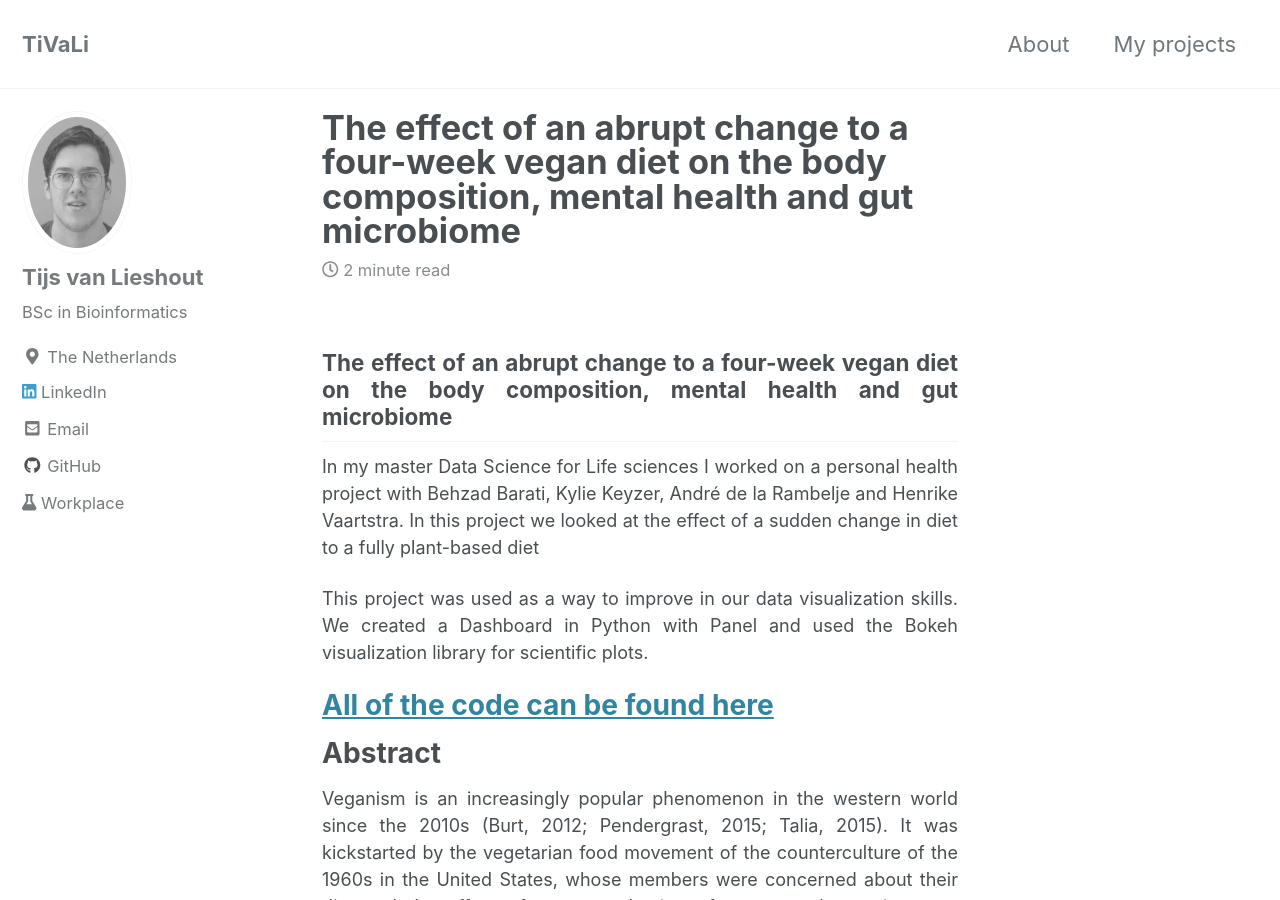
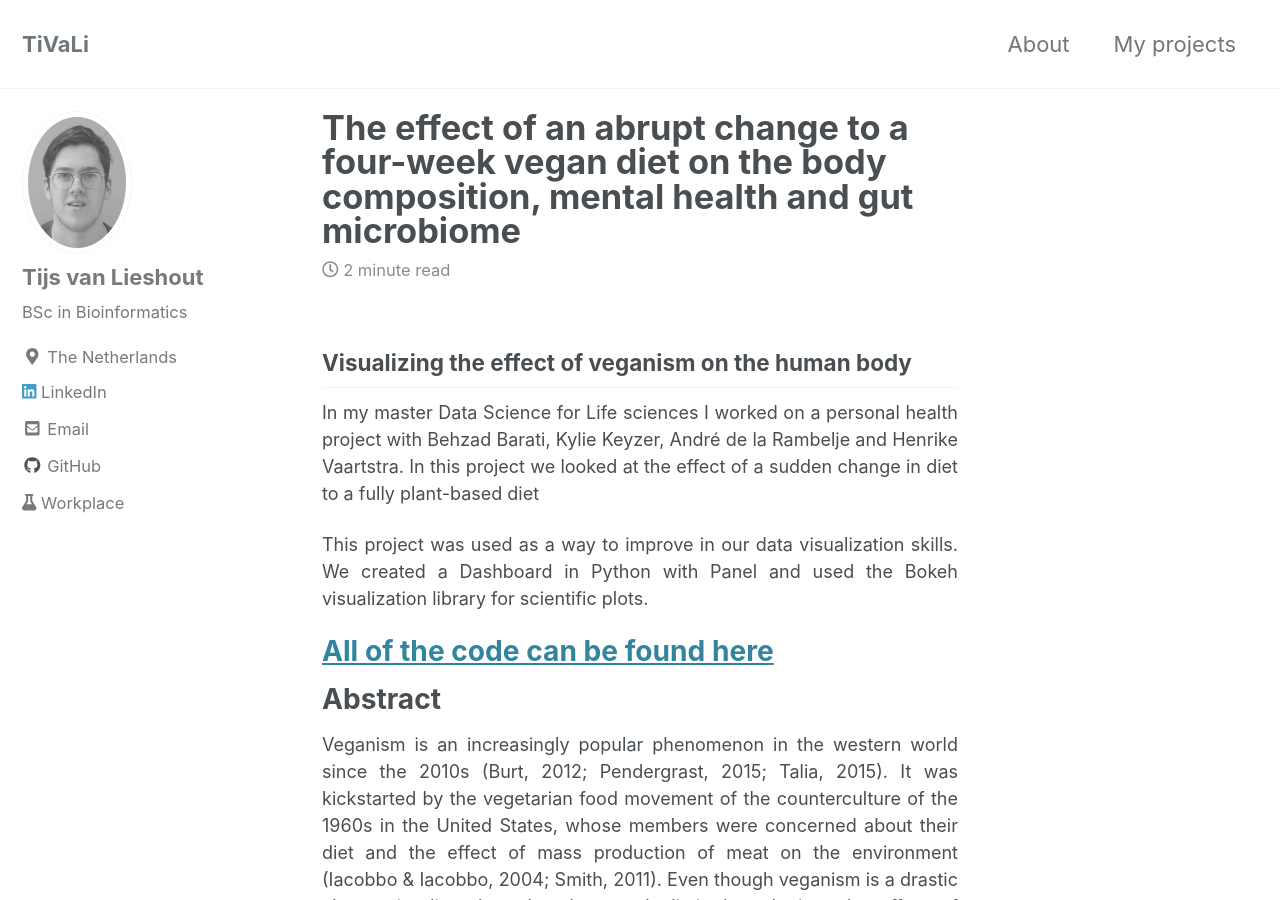
Before and after one commit to Magiduck/magiduck.github.io, a Jekyll site: the page built from _posts/2021-04-22-ProjectVegang.md, in a window 1280 px wide and 900 px high. Built offline with Jekyll 4.4.1, drawn with Linux system fonts in a browser that asks for light colours; cached includes are drawn as plain includes; nearby versions of some CDN libraries.

Commit message:
changed subtitle

```diff
--- a/_posts/2021-04-22-ProjectVegang.md
+++ b/_posts/2021-04-22-ProjectVegang.md
@@ -5,7 +5,7 @@ tags: [bioinformatics, python]
 excerpt: "Research project Master DSLS"
 ---
 
-## The effect of an abrupt change to a four-week vegan diet on the body composition, mental health and gut microbiome
+## Visualizing the effect of veganism on the human body
 
 In my master Data Science for Life sciences I worked on a personal health project with Behzad Barati, Kylie Keyzer, André de la Rambelje and Henrike Vaartstra. In this project we looked at the effect of a sudden change in diet to a fully plant-based diet
 
```
